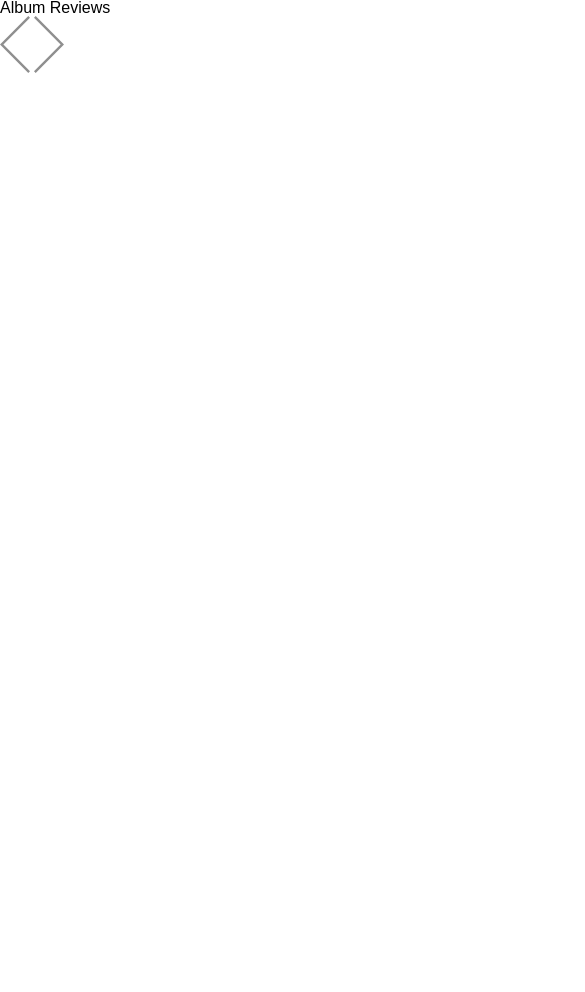
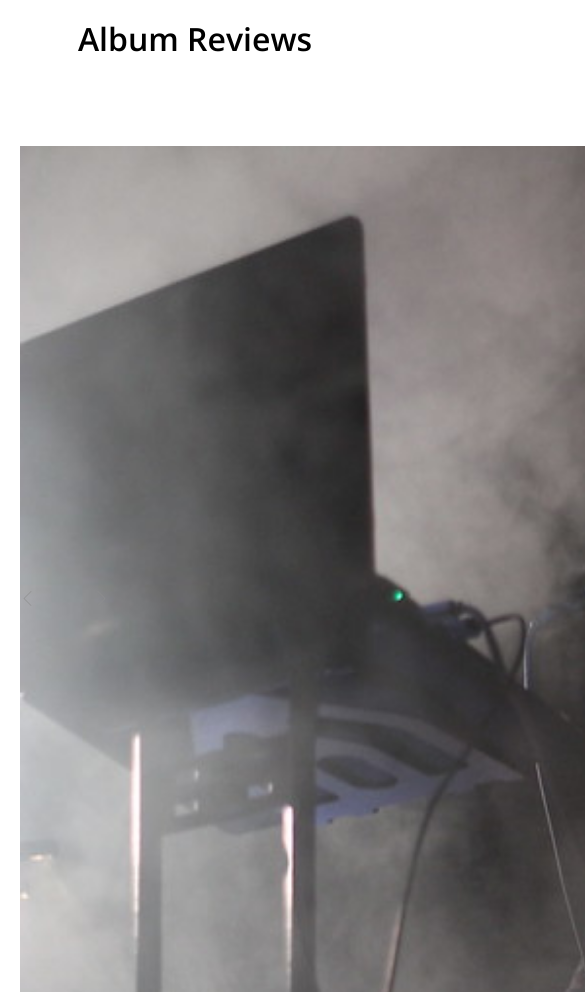
Before and after one commit to srichards2/assignment-2--intro-to-internet-programming--cs-275--spring-2023, a website: page index.html in a window 390 px wide. Shown: the top 992 px of the page, 585 px wide, since content can reach past the window. Before the commit the page ends 844 px from the top, so only its background shows below. Drawn offline with nearby package versions, Linux system fonts and the light colour scheme.

Commit message:
changed html, added css data, javascript data, added the gulpfille data.
The css code, changed the html file to get the images to display, named the object in data.json file, coded the gulpfile and the javascript file.

```diff
--- a/index.html
+++ b/index.html
@@ -19,7 +19,13 @@
       <a href="#"><img src="img/left-arrow.svg" alt="" width="30"></a>
       <a href="#"><img src="img/right-arrow.svg" alt="" width="30"></a>
     </nav>
-    <div class="carousel-slides"></div>
+    <div class="carousel-slides">
+      <img src="img/10835562453_30f4918d69_z.jpg" alt="">
+      <img src="img/12392240423_1ebe6a740d_z.jpg" alt="">
+      <img src="img/15022059070_3a7dde293e_z.jpg" alt="">
+      <img src="img/60260329_b2194b7366_z.jpg" alt="">
+
+    </div>
   </div>
 <script src="js/main.js"></script>
 </body>
--- a/js/main.js
+++ b/js/main.js
@@ -1,3 +1,71 @@
-window.onload = () => {
-       alert('Test');
-}
+const carousel = document.querySelector('.carousel');
+const slides = carousel.querySelectorAll('.carousel-slide img');
+const prevBtn = document.querySelector('#prevBtn');
+const nextBtn = document.querySelector('#nextBtn');
+
+
+let counter = 1;
+const size = slides[0].width;
+
+slide.style.transform = 'translateX(' + (-size * counter') + 'px);
+
+nextBtn.addEventListener('click', () => {
+    slide.style.transition = "transform 1.4 ease-in-out";
+    counter++;
+    slide.style.transform = 'translateX(' + (-size * counter') + px)';
+  });
+
+prevBtn.addEventListener('click', () => {
+  slideIndex--;
+  showSlides();
+});
+
+
+
+// Show current slide and hide all others
+
+// function showSlides() {
+//   // Wrap around to beginning or end if slide index goes out of bounds
+//   if (slideIndex < 0) {
+//     slideIndex = slides.length - 1;
+//   } else if (slideIndex >= slides.length) {
+//     slideIndex = 0;
+//   }
+//   // Loop through slides and set active class on current slide, and inactive classes on all others
+//   for (let i = 0; i < slides.length; i++) {
+//     if (i === slideIndex) {
+//       slides[i].classList.add('active');
+//       slides[i].classList.remove('inactive-left', 'inactive-right');
+//     } else if (i < slideIndex) {
+//       slides[i].classList.remove('active', 'inactive-right');
+//       slides[i].classList.add('inactive-left');
+//     } else {
+//       slides[i].classList.remove('active', 'inactive-left');
+//       slides[i].classList.add('inactive-right');
+//     }
+//   }
+// }
+
+// Show initial slide
+
+// showSlides();
+// // Coonects to JSONP content
+// body = document.querySelector('body');
+// artistOneInfo = document.getElementById('Artist1-Content');
+// artistTwoInfo = document.getElementById('Artist2-Content');
+// artistThreeInfo = document.getElementById('Artist3-Content');
+// artistFourInfo = document.getElementById('Artist4-Content');
+
+// function information(data){
+//     artistOneInfo.textContent = data.Artist[0].album.artist.credit.content.source;
+//     artistTwoInfo.textContent = data.Artist[1].album.artist.credit.content.source;
+//     artistThreeInfo.textContent = data.Artist[2].album.artist.credit.content.source;
+//     artistFourInfo.textContent = data.Artist[3].album.artist.credit.content.source;
+//     console.log(data);
+
+// }
+
+// script = document.createElement('script');
+// script.setAttribute('src', 'data/data.json');
+
+// body.appendChild(scripts);
--- a/json/data.json
+++ b/json/data.json
@@ -1,4 +1,5 @@
-[
+information{
+"Artist": [
   {
     "artist": "Dawn of Midi",
     "album": "Dysnomia",
@@ -72,3 +73,4 @@
     }
   }
 ]
+}
--- a/styles/main.css
+++ b/styles/main.css
@@ -1,3 +1,78 @@
-abcdef {
-     color: cs275
+* {
+  margin: 0;
+  padding: 20px;
+  box-sizing: border-box;
 }
+
+/* Typography */
+body {
+  font-family: 'Open Sans', sans-serif;
+  font-weight: 300;
+  font-size: 16px;
+  line-height: 1.4;
+}
+
+h1 {
+  font-weight: 600;
+  font-size: 32px;
+  line-height: 38px;
+  text-align: center;
+  margin-top: 5%;
+  width:calc(640 *4 )
+}
+
+/* Carousel */
+.carousel {
+  width: 680px;
+  margin: 0 auto;
+  position: relative;
+  height: fit-content;
+}
+
+.carousel-navigation {
+  position: absolute;
+  top: 50%;
+  transform: translateY(-50%);
+  width: 100%;
+  height: 30px;
+}
+
+.carousel-navigation a {
+  display: inline-block;
+  vertical-align: middle;
+  margin-top: -15px;
+  margin-right: 20px;
+  margin-left: 20px;
+}
+
+.carousel-slides {
+  display: flex;
+  overflow-y: hidden;
+  width:  calc(640px * 4);;
+  padding: 20px;
+  margin-top: 10%;
+  padding-right: 0;
+}
+
+.carousel-slides img {
+  flex-shrink: 0;
+  width: 640px;
+  height: auto;
+  scroll-snap-align: start;
+  padding-right: 20px;
+}
+@media only screen and (max-width: 480px) {
+  .carousel-navigation a {
+    height: 30px;
+    width: 30px;
+  }
+
+  .carousel-navigation img {
+    height: 15px;
+    width: 15px;
+  }
+
+  .carousel-slides img {
+    width: calc(100% / 2);
+  }
+}
```
Also changed, not shown: gulpfile.js (+46 -0 lines), package.json (added, +327 -0 lines), 1 other file.
